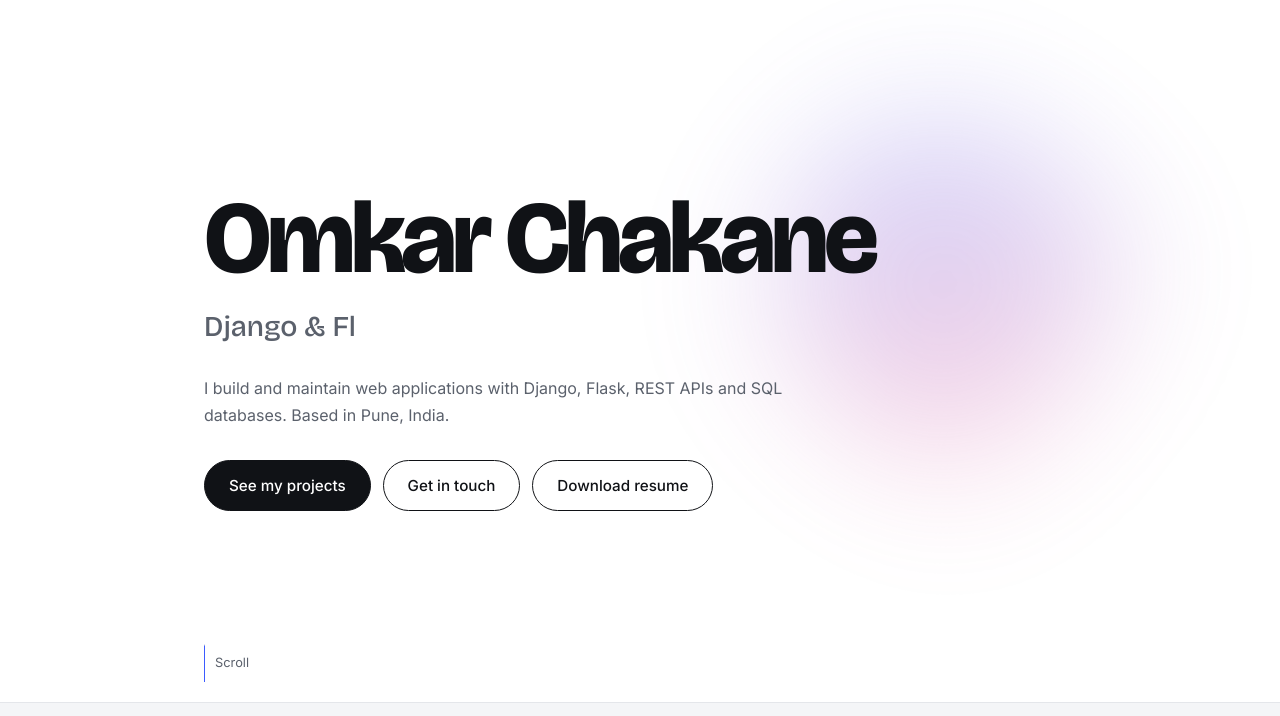
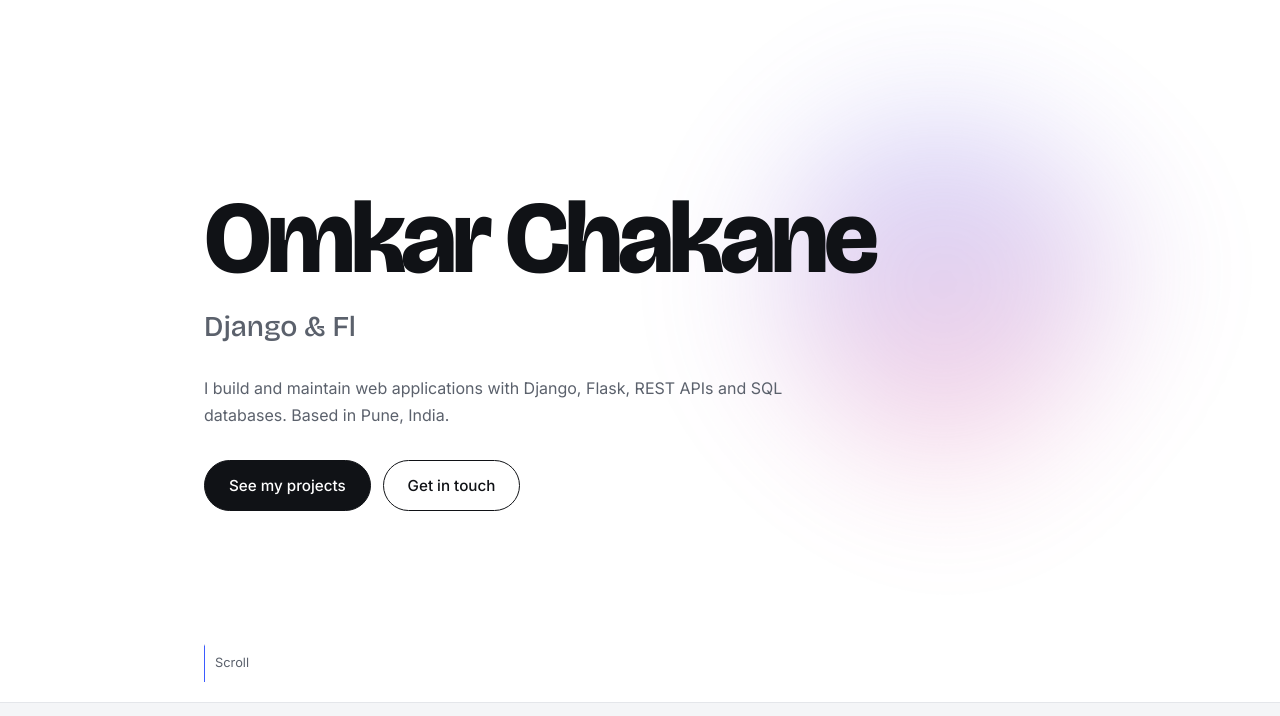
Before and after one commit to omkarchakane/Portfolio-2.0, a plain HTML site: page index.html in a window 1280 px wide. Shown: the part 63-779 px from the top of the page. Drawn offline with nearby package versions, Linux system fonts and the light colour scheme.

```diff
--- a/index.html
+++ b/index.html
@@ -164,7 +164,9 @@ footer{padding:30px 0;border-top:1px solid var(--line);color:var(--muted);font-s
       <h1 id="name" aria-label="Omkar Chakane">Omkar Chakane</h1>
       <p class="role"><span id="typed"></span><span class="caret"></span></p>
       <p class="lead">I build and maintain web applications with Django, Flask, REST APIs and SQL databases. Based in Pune, India.</p>
-      <div class="cta"><a class="btn p" href="#projects">See my projects</a><a class="btn" href="#contact">Get in touch</a><a class="btn" href="Omkar-chakane.pdf" download="Omkar-Chakane-Resume.pdf">Download resume</a></div>
+      <div class="cta"><a class="btn p" href="#projects">See my projects</a><a class="btn" href="#contact">Get in touch</a>
+      <!-- <a class="btn" href="Omkar-chakane.pdf" download="Omkar-Chakane-Resume.pdf">Download resume</a> -->
+      </div>
       <div class="scroll"><i></i>Scroll</div>
     </div>
   </div>
```
